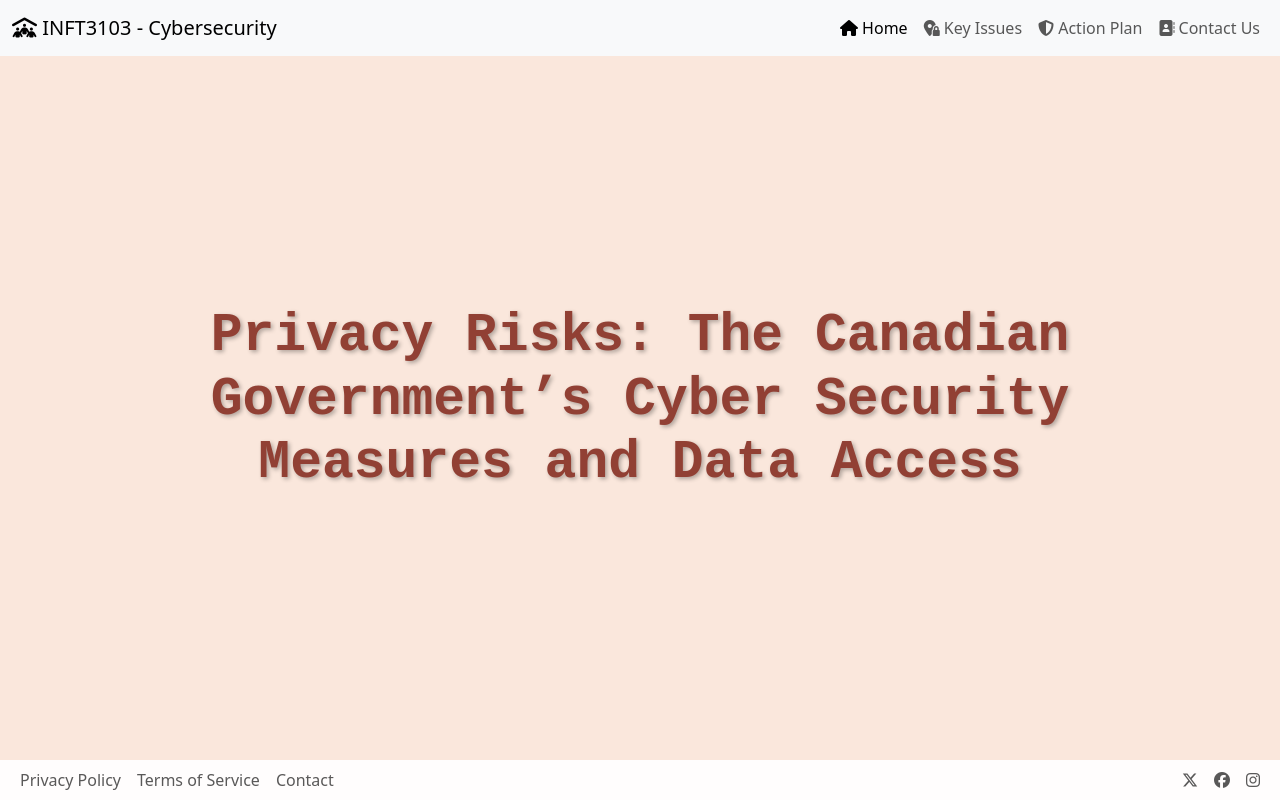
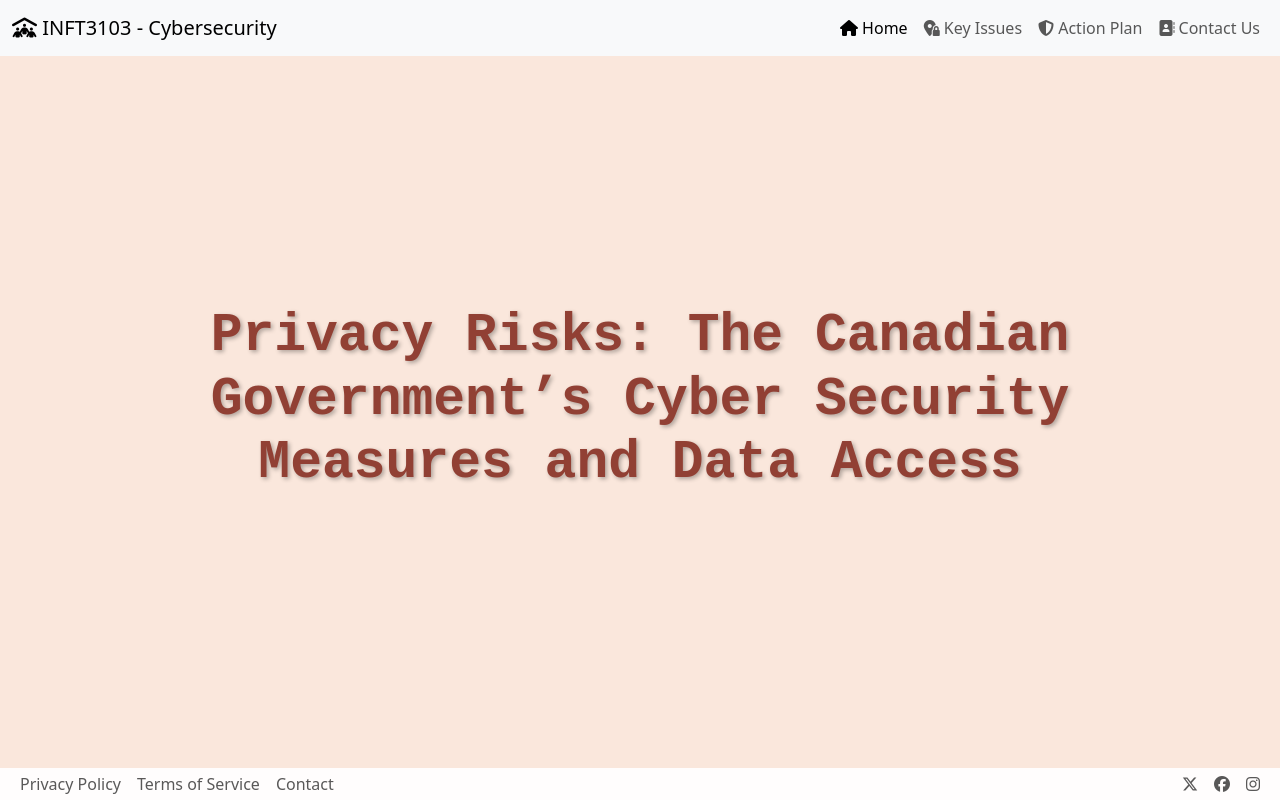
Before and after one commit to Group-dc/EmergingTechWebsite, a website: page index.html in a window 1280 px wide. Drawn offline with nearby package versions, Linux system fonts and the light colour scheme.

Commit message:
[Fix] Navbar positioning

```diff
--- a/content/app.css
+++ b/content/app.css
@@ -80,19 +80,12 @@ body {
 .navbar.fixed-bottom {
     display: flex;
     text-align: center;
-    padding: 20px 0;
-    position: fixed;
+    /* padding: 20px 0; */
+    /* position: relative !important; */
     bottom: 0;
     width: 100%;
-    z-index: 1000;
     background-color: #fffdfd;
-    color:#fae7dc !important;
     height: 2em;
-}
-
-/* Footer css stuff */
-#footer a {
-    text-align: right;
 }
 
 .main-container {
```
